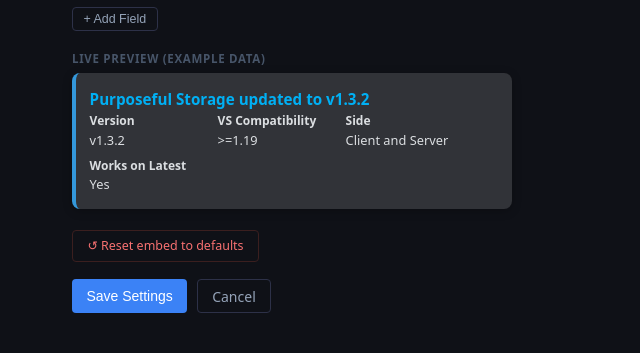
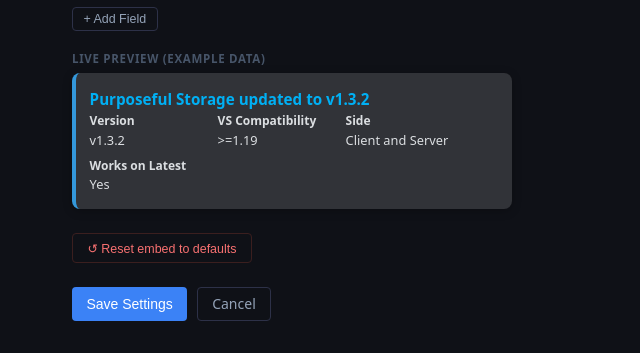
Before and after one commit to LoneAngelFayt/vs-modwatch, a FastAPI app: page /settings in a window 1280 px wide. Shown: the part 1536-1889 px from the top of the page, without its empty margins (0-640 px from the left). Before the commit the page ends 1849 px from the top, so only its background shows below. Run offline with FastAPI, Linux system fonts and the light colour scheme; some libraries are stand-ins or nearby versions.

Commit message:
fix: move DEFAULT_SETTINGS import to top-level, type-guard order ids, POST reset endpoint

```diff
--- a/app/main.py
+++ b/app/main.py
@@ -151,8 +151,10 @@
 
 @app.patch("/mods/order")
 async def update_order(db: DB, payload: dict):
-    ids: list[int] = payload.get("ids", [])
+    ids = payload.get("ids", [])
     for position, mod_id in enumerate(ids):
+        if not isinstance(mod_id, int):
+            continue
         mod = db.get(Mod, mod_id)
         if mod:
             mod.sort_order = position
@@ -209,7 +211,7 @@
     return HTMLResponse("<span style='color:#94a3b8;font-size:.8rem;'>Refreshing all…</span>")
 
 
-@app.get("/settings/reset-discord-defaults", response_class=HTMLResponse)
+@app.post("/settings/reset-discord-defaults", response_class=HTMLResponse)
 async def reset_discord_defaults(db: DB):
     for key, val in DEFAULT_SETTINGS.items():
         if key.startswith("discord_"):
--- a/app/scheduler.py
+++ b/app/scheduler.py
@@ -1,6 +1,7 @@
 import os
 import logging
 from apscheduler.schedulers.asyncio import AsyncIOScheduler
+from app.db import DEFAULT_SETTINGS
 
 logger = logging.getLogger(__name__)
 
@@ -141,7 +142,6 @@
             pass
 
         # Build discord_settings dict
-        from app.db import DEFAULT_SETTINGS
         discord_settings = {
             key: get_setting(db, key, DEFAULT_SETTINGS[key])
             for key in DEFAULT_SETTINGS
--- a/app/templates/settings.html
+++ b/app/templates/settings.html
@@ -184,7 +184,9 @@
     </div>
 
     <div style="margin-bottom:1.5rem;">
-      <a href="/settings/reset-discord-defaults" class="btn btn-ghost" style="font-size:.78rem;color:#f87171;border-color:#3b1f1f;text-decoration:none;">↺ Reset embed to defaults</a>
+      <form method="post" action="/settings/reset-discord-defaults" style="display:inline;">
+        <button type="submit" class="btn btn-ghost" style="font-size:.78rem;color:#f87171;border-color:#3b1f1f;">↺ Reset embed to defaults</button>
+      </form>
     </div>
 
     <div style="display:flex;gap:.6rem;">
```
